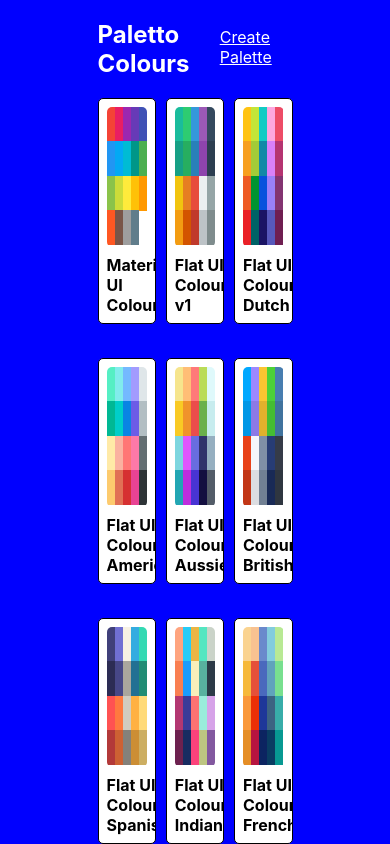
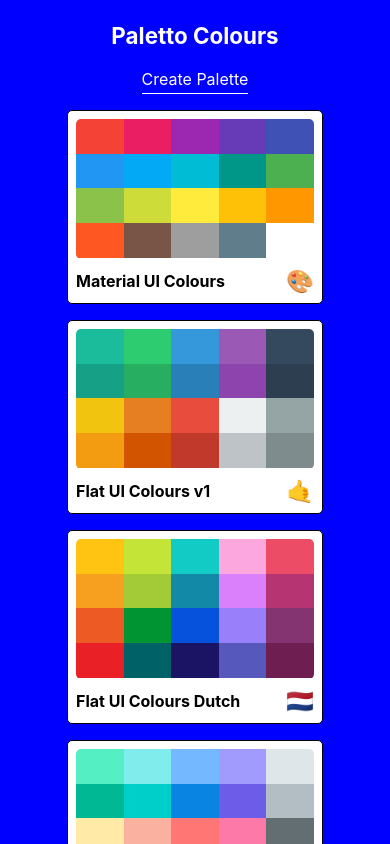
Before and after one commit to oybekabdulazizov/paletto, a React (Create React App) app: page / in a window 390 px wide. Shown: the top 844 px of the page. Built offline with nearby package versions, Linux system fonts and the light colour scheme.

Commit message:
make PaletteList responsive

```diff
--- a/src/PaletteList.js
+++ b/src/PaletteList.js
@@ -9,7 +9,7 @@
     <PaletteListWithStyles>
       <div className='container'>
         <nav className='nav'>
-          <h1 className='title'>Paletto Colours</h1>
+          <h1 className='nav-title'>Paletto Colours</h1>
           <Link to='/palette/new'>Create Palette</Link>
         </nav>
         <div className='palettes'>
--- a/src/styles/PaletteListWithStyles.js
+++ b/src/styles/PaletteListWithStyles.js
@@ -1,4 +1,6 @@
 import styled from 'styled-components';
+
+import sizes from './sizes';
 
 export default styled('div')(() => ({
   backgroundColor: 'blue',
@@ -12,15 +14,46 @@
     alignItems: 'flex-start',
     flexDirection: 'column',
     flexWrap: 'wrap',
+    [sizes.down('xl')]: {
+      width: '60%',
+    },
+    [sizes.down('lg')]: {
+      width: '70%',
+    },
+    [sizes.down('sm')]: {
+      width: '80%',
+    },
+    '@media (max-width: 400px)': {
+      width: '20em',
+      margin: '0 1em',
+    },
   },
-  '& .nav': {
+  '.nav': {
     width: '100%',
     display: 'flex',
     justifyContent: 'space-between',
     alignItems: 'baseline',
     color: 'white',
-    '& a': {
-      color: 'white',
+    [sizes.down('xs')]: {
+      flexDirection: 'column',
+      justifyContent: 'center',
+      alignItems: 'center',
+    },
+  },
+  '.nav-title': {
+    fontSize: '2em',
+    [sizes.down('xs')]: {
+      fontSize: '1.4em',
+      margin: '1em 0 0 0',
+    },
+  },
+  a: {
+    color: 'white',
+    padding: '4px 0',
+    textDecoration: 'none',
+    borderBottom: '1px solid white',
+    [sizes.down('xs')]: {
+      margin: '1em 0',
     },
   },
   '& .palettes': {
@@ -28,6 +61,26 @@
     width: '100%',
     display: 'grid',
     gridTemplateColumns: 'repeat(3, 30%)',
-    gridGap: '5%',
+    gridGap: '2em 5%',
+    [sizes.down('md')]: {
+      gridGap: '2em 10%',
+      gridTemplateColumns: 'repeat(2, 45%)',
+    },
+    [sizes.down('xs')]: {
+      width: '20em',
+      margin: '0 auto',
+      gridGap: '1em 0',
+      gridTemplateColumns: 'repeat(1, 100%)',
+    },
+    '@media (max-width: 400px)': {
+      width: '16em',
+      margin: '0 auto',
+      gridTemplateColumns: 'repeat(1, 100%)',
+    },
+    '@media (max-width: 300px)': {
+      width: '14em',
+      margin: '0 auto',
+      gridTemplateColumns: 'repeat(1, 100%)',
+    },
   },
 }));
--- a/src/styles/sizes.js
+++ b/src/styles/sizes.js
@@ -6,6 +6,7 @@
       sm: '767.98px',
       md: '991.98px',
       lg: '1199.98px',
+      xl: '1600px',
     };
     return `@media (max-width: ${sizes[size]})`;
   },
```
